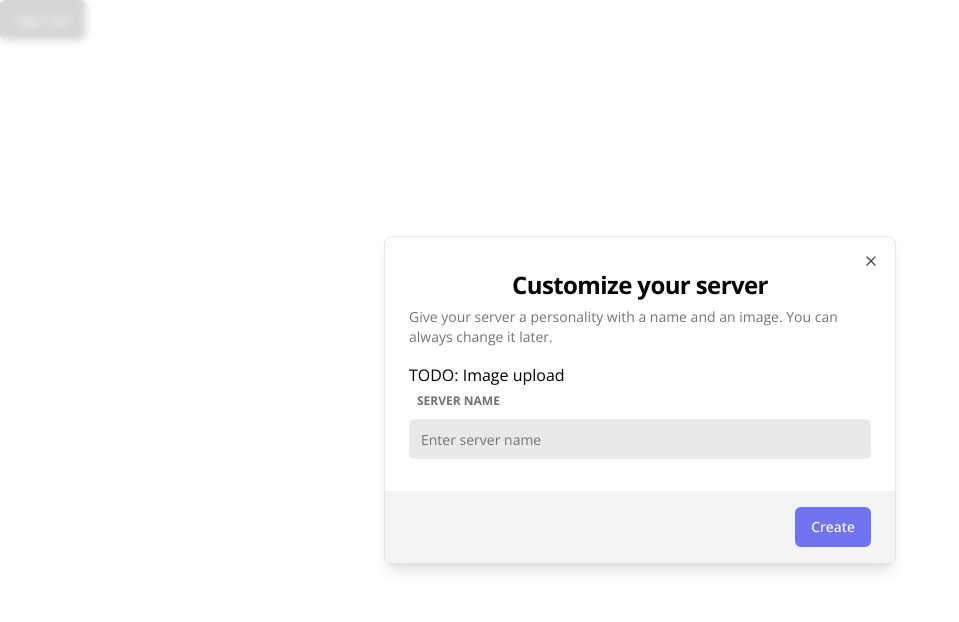
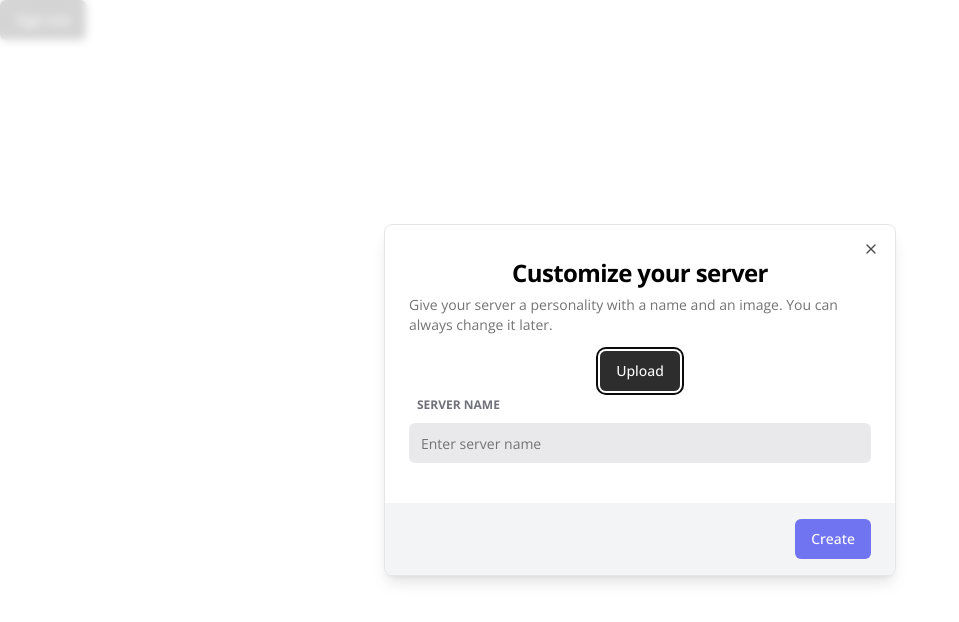
Before and after one commit to MS-D-rei/NextJS_Discord_Clone, a Next.js app: page / in a window 1280 px wide. Shown: the top 622 px of the page, without its empty margins (0-959 px from the left). Built offline with nearby package versions, Linux system fonts and the light colour scheme; no server answers; the database is empty.

Commit message:
Add: ImageUpload.tsx to components/modals/initial-modal.tsx
add overlay-y-auto class to DialogContent to scroll

```diff
--- a/components/modals/initial-modal.tsx
+++ b/components/modals/initial-modal.tsx
@@ -23,6 +23,7 @@ import {
 } from '@/components/ui/form'
 import { Input } from '@/components/ui/input'
 import { Button } from '@/components/ui/button'
+import ImageUpload from '@/components/ImageUpload'
 
 const formSchema = z.object({
   serverName: z
@@ -55,7 +56,7 @@ const InitialModal: React.FC = () => {
 
   return (
     <Dialog open={true}>
-      <DialogContent className="bg-white text-black p-0 overflow-hidden">
+      <DialogContent className="bg-white max-h-screen text-black p-0 overflow-y-auto">
         <DialogHeader className="pt-8 px-6">
           <DialogTitle className="text-2xl text-center font-bold">
             Customize your server
@@ -68,7 +69,9 @@ const InitialModal: React.FC = () => {
         <Form {...form}>
           <form onSubmit={form.handleSubmit(onSubmit)}>
             <div className="px-6 pb-8">
-              <div>TODO: Image upload</div>
+              {/* Image Upload */}
+              <ImageUpload />
+              {/* Server Name */}
               <FormField
                 control={form.control}
                 name="serverName"
@@ -82,6 +85,7 @@ const InitialModal: React.FC = () => {
                     </FormLabel>
                     <FormControl>
                       <Input
+                        id="serverName"
                         disabled={form.formState.isSubmitting}
                         placeholder="Enter server name"
                         className={`bg-zinc-300/50 text-black border-0
@@ -91,13 +95,18 @@ const InitialModal: React.FC = () => {
                     </FormControl>
                     <FormMessage>
                       {formState.errors.serverName?.message}
+                      {formState.errors.serverImage?.message}
                     </FormMessage>
                   </FormItem>
                 )}
               />
             </div>
             <DialogFooter className="bg-gray-100 px-6 py-4">
-              <Button disabled={form.formState.isSubmitting} variant="primary">
+              <Button
+                type="submit"
+                disabled={form.formState.isSubmitting}
+                variant="primary"
+              >
                 Create
               </Button>
             </DialogFooter>
```
